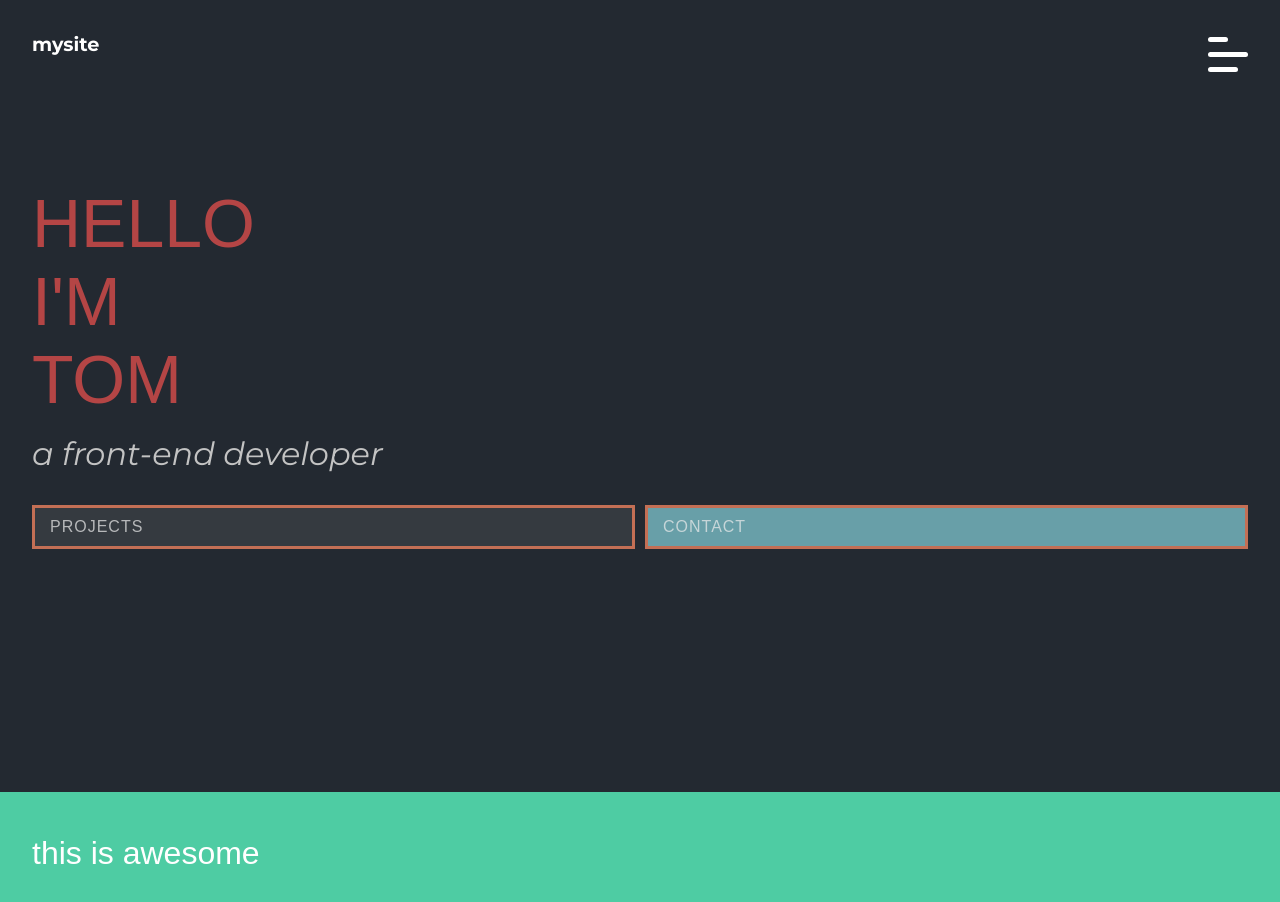
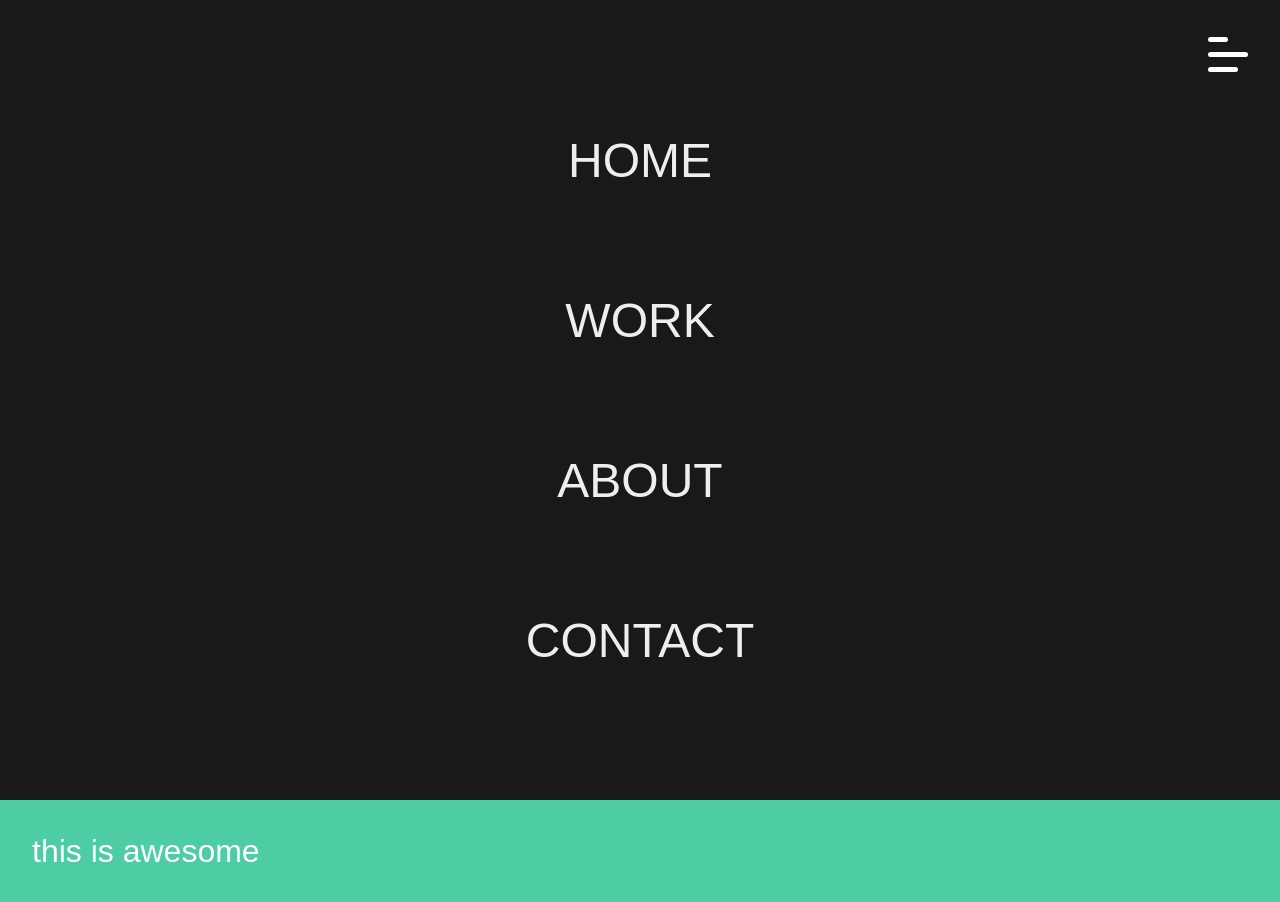
Before and after one commit to tommyb89/portfolio-react, a React (Create React App) app: page / in a window 1280 px wide. Shown: the top 902 px of the page. Built offline with nearby package versions, Linux system fonts and the light colour scheme; a web font is replaced by a local one.

Commit message:
navigation styling

```diff
--- a/src/assets/sass/_typography.scss
+++ b/src/assets/sass/_typography.scss
@@ -7,7 +7,3 @@ h1 {
   font-family: $font-secondary;
   font-weight: 400;
 }
-
-a {
-  font-family: $font-primary;
-}
--- a/src/components/Nav/Nav.jsx
+++ b/src/components/Nav/Nav.jsx
@@ -25,8 +25,7 @@ const Nav = () => {
         </label>
       </div>
 
-      {isActive && (
-        <ul className="nav__list">
+      <ul className={isActive ? "nav__list" : "nav__list show"}>
         <li className="nav__item">
           <a className="nav__link" href="#top">
             Home
@@ -48,7 +47,6 @@ const Nav = () => {
           </a>
         </li>
       </ul>
-      )}
     </nav>
   );
 };
--- a/src/components/Nav/Nav.scss
+++ b/src/components/Nav/Nav.scss
@@ -25,11 +25,13 @@
 
   &__list {
     // display: none;
-    width: 100%;
-    height: 100vh;
+    width: 0;
+    height: 100%;
     position: fixed;
     top: 0;
+    right: 0;
     text-transform: uppercase;
+    overflow-x: hidden;
 
     background-color: #1a1919;
 
@@ -40,6 +42,11 @@
     flex-direction: column;
     justify-content: space-around;
     align-items: center;
+    transition: 0.5s;
+  }
+
+  &__list.show {
+    width: 100%;
   }
 
   &__item {
```
Lines whose indentation alone changed are shown as unchanged.
